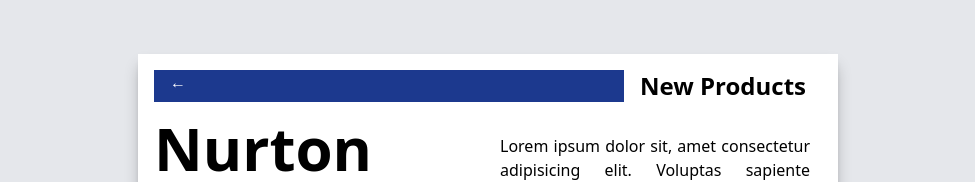
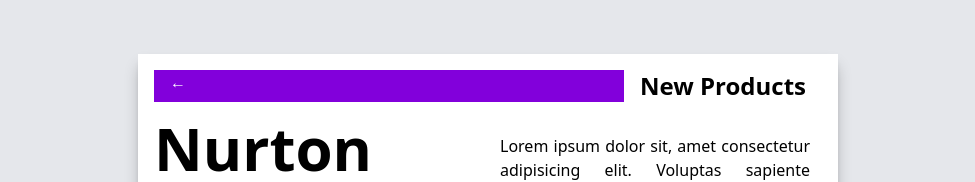
Before and after one commit to Fahad-Javed20/UI-Practise-Components, a React (Vite) app: page / in a window 1280 px wide. Shown: the part 1310-1492 px from the top of the page, without its empty margins (152-1127 px from the left). Built offline with nearby package versions, Linux system fonts and the light colour scheme.

Commit message:
Update ChairComponent.tsx

```diff
--- a/src/components/ChairComponent.tsx
+++ b/src/components/ChairComponent.tsx
@@ -1,10 +1,9 @@
 const ChairComponent = () => {
   return (
     <div className="flex justify-center mt-8">
-
       <div className="bg-white h-[550px] w-[700px] shadow-lg/30 p-4">
         <div className="flex">
-        <div className="w-[470px] bg-blue-900 h-8 text-white text-left pl-4 ">
+          <div className="w-[470px] bg-purple-700 h-8 text-white text-left pl-4 ">
             ←
           </div>
           <h1 className="font-extrabold text-2xl pl-4">New Products</h1>
@@ -25,9 +24,10 @@ const ChairComponent = () => {
             <p className="px-3 mt-4 text-justify">
               Lorem ipsum dolor sit, amet consectetur adipisicing elit. Voluptas
               sapiente temporibus distinctio obcaecati rerum corporis enim
-            dolorum. Repellendus, ipsam ipsum exercitationem maiores voluptates
-            eum recusandae a omnis dolores veritatis illum. Laudantium illum
-            nisi officia maxime soluta unde exercitationem tempora{" "}
+              dolorum. Repellendus, ipsam ipsum exercitationem maiores
+              voluptates eum recusandae a omnis dolores veritatis illum.
+              Laudantium illum nisi officia maxime soluta unde exercitationem
+              tempora{" "}
             </p>
             <p className="text-green-600 mt-5 font-semibold text-left pl-3">
               In Stock
```
Lines whose indentation alone changed are shown as unchanged.
